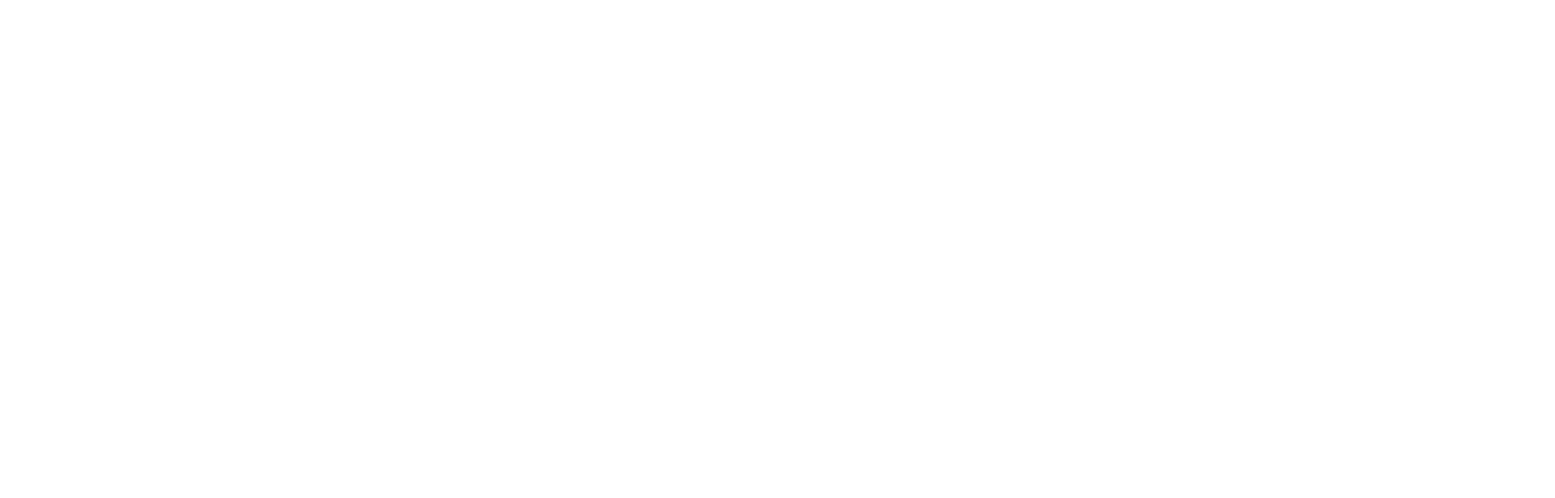
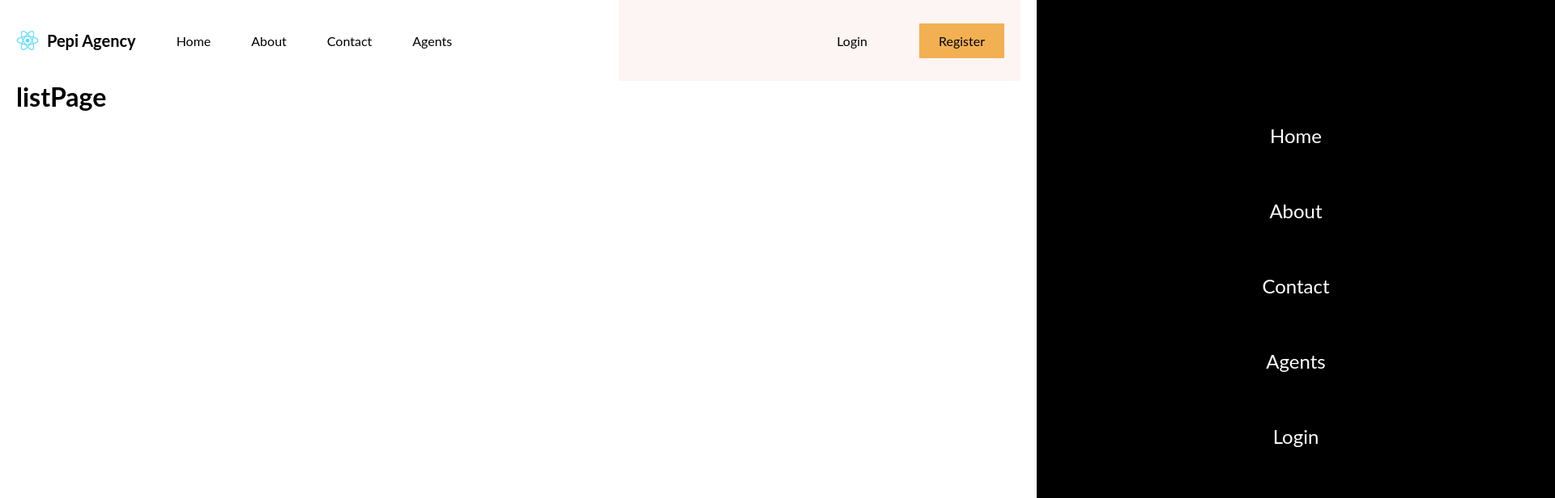
Before and after one commit to PetarMirchev/React-Real-Estate-App-UI-Design---React, a React (Create React App) app in the folder client/: page /list in a window 1280 px wide. Shown: the top 616 px of the page at 81% size, 1920 px wide, since content can reach past the window. Built offline with nearby package versions, Linux system fonts and the light colour scheme.

Commit message:
config page routes

```diff
--- /dev/null
+++ b/client/src/pages/aboutPage/AboutPage.jsx
@@ -0,0 +1,10 @@
+import React from 'react'
+import './aboutPage.scss';
+
+const AboutPage = () => {
+  return (
+    <div>AboutPage</div>
+  )
+}
+
+export default AboutPage
--- /dev/null
+++ b/client/src/pages/layout/layout.jsx
@@ -0,0 +1,19 @@
+import React from 'react'
+import './layout.scss';
+import Navbar from '../../components/Navbar/Navbar';
+import { Outlet } from 'react-router-dom';
+
+const layout = () => {
+  return (
+    <div className="layout">
+      <div className="navbar">
+        <Navbar/>
+      </div>
+      <div className="content">
+        <Outlet/>
+      </div>
+    </div>
+  )
+}
+
+export default layout;
--- a/client/src/layout.scss
+++ b/client/src/pages/layout/layout.scss
@@ -1,4 +1,4 @@
-@import "./responsive.scss";
+@import "../../responsive.scss";
 
 
 .layout {
--- a/client/src/pages/listPage/listPage.jsx
+++ b/client/src/pages/listPage/listPage.jsx
@@ -1,10 +1,12 @@
 import React from 'react';
 import "./listPage.scss";
 
-const listPage = () => {
+const ListPage = () => {
   return (
-    <div>listPage</div>
+    <div>
+      <h1>listPage</h1>
+    </div>
   )
 }
 
-export default listPage
+export default ListPage;
--- /dev/null
+++ b/client/src/pages/singlePage/SinglePage.jsx
@@ -0,0 +1,10 @@
+import React from 'react'
+import './singlePage.scss';
+
+const SinglePage = () => {
+  return (
+    <div>SinglePage</div>
+  )
+}
+
+export default SinglePage
```
Also changed, not shown: client/src/App.jsx (+23 -8 lines), client/src/pages/aboutPage/aboutPage.scss (added), client/src/pages/singlePage/singlePage.scss (added).
